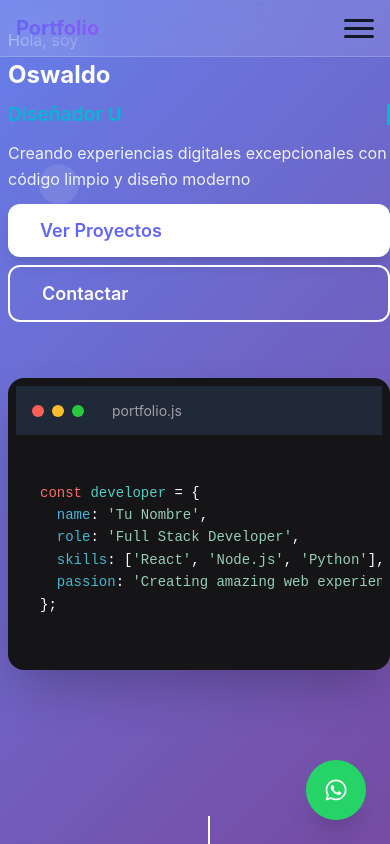
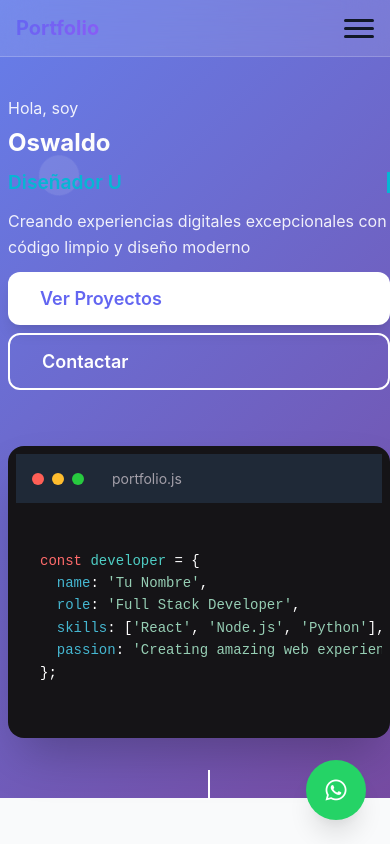
Before and after one commit to thunder609/porfolio, an Angular app: page / in a window 390 px wide. Shown: the top 844 px of the page. Built offline with nearby package versions, Linux system fonts and the light colour scheme.

Commit message:
fix(hero): Corregir overflow en vista móvil

```diff
--- a/src/app/hero/hero.component.css
+++ b/src/app/hero/hero.component.css
@@ -259,9 +259,10 @@
 /* --- Responsive styles for mobile --- */
 @media (max-width: 768px) {
   .hero {
-    min-height: 100vh;
-    padding: var(--space-8) 0;
+    min-height: auto; /* Permitir que la altura se ajuste al contenido */
+    padding: 100px 0 60px; /* Añadir espacio superior e inferior */
     display: block;
+    overflow: visible; /* Evitar que el contenido se corte */
   }
   .hero-content {
     grid-template-columns: 1fr;
```
